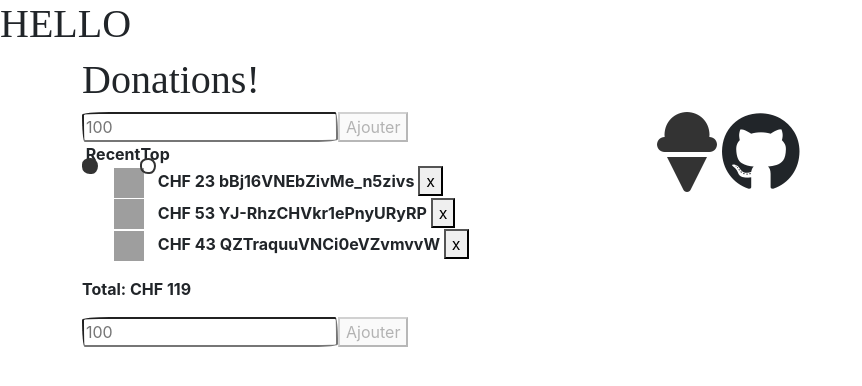
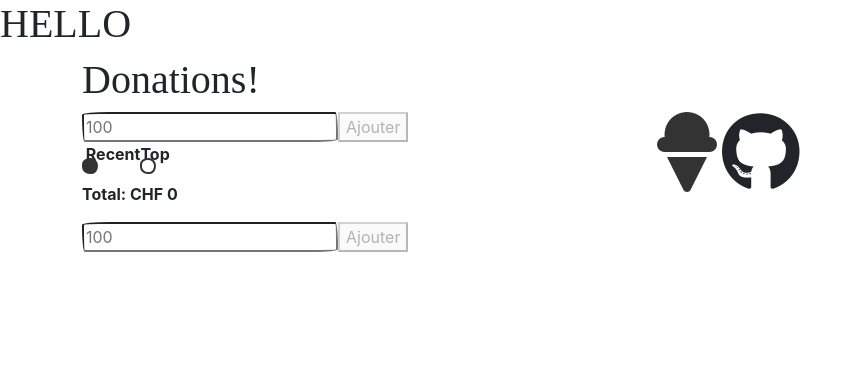
Before and after one commit to heg-web/labo-bfritscher, a Vue app: page / in a window 1280 px wide. Shown: the top 386 px of the page, without its empty margins (0-862 px from the left). Built offline with nearby package versions, Linux system fonts and the light colour scheme; grey boxes are pictures that could not be loaded; a web font is replaced by a local one.

Commit message:
watcher and localstorage

```diff
--- a/src/App.vue
+++ b/src/App.vue
@@ -33,6 +33,8 @@ import AppDonation from "./components/AppDonation.vue";
 import AppAdd from "./components/AppAdd.vue";
 import { nanoid } from "nanoid";
 
+const LOCAL_STORAGE_KEY = "donations";
+
 function numberToDonation(num) {
     return {
         id: nanoid(),
@@ -46,9 +48,10 @@ export default {
         AppAdd
     },
     data() {
+        const donations = JSON.parse(localStorage.getItem(LOCAL_STORAGE_KEY) || "[]");
         return {
             sortOrder: "r",
-            donations: [numberToDonation(23), numberToDonation(53), numberToDonation(43)]
+            donations
         };
     },
     computed: {
@@ -75,15 +78,29 @@ export default {
             return [];
         }
     },
+    watch: {
+        donations: {
+            handler() {
+                this.save();
+            },
+            deep: true
+        }
+    },
     methods: {
         toCHF,
         addAmount(amount) {
             this.donations.push(numberToDonation(amount));
+            // this.save();
         },
         removeDonation(donation) {
             const index = this.donations.indexOf(donation);
             this.donations.splice(index, 1);
             // this.donations = this.donations.filter((donation, i) => i !== index);
+            //this.save();
+        },
+        save() {
+            // localStorage et JSON...
+            localStorage.setItem(LOCAL_STORAGE_KEY, JSON.stringify(this.donations));
         }
     }
 };
```
